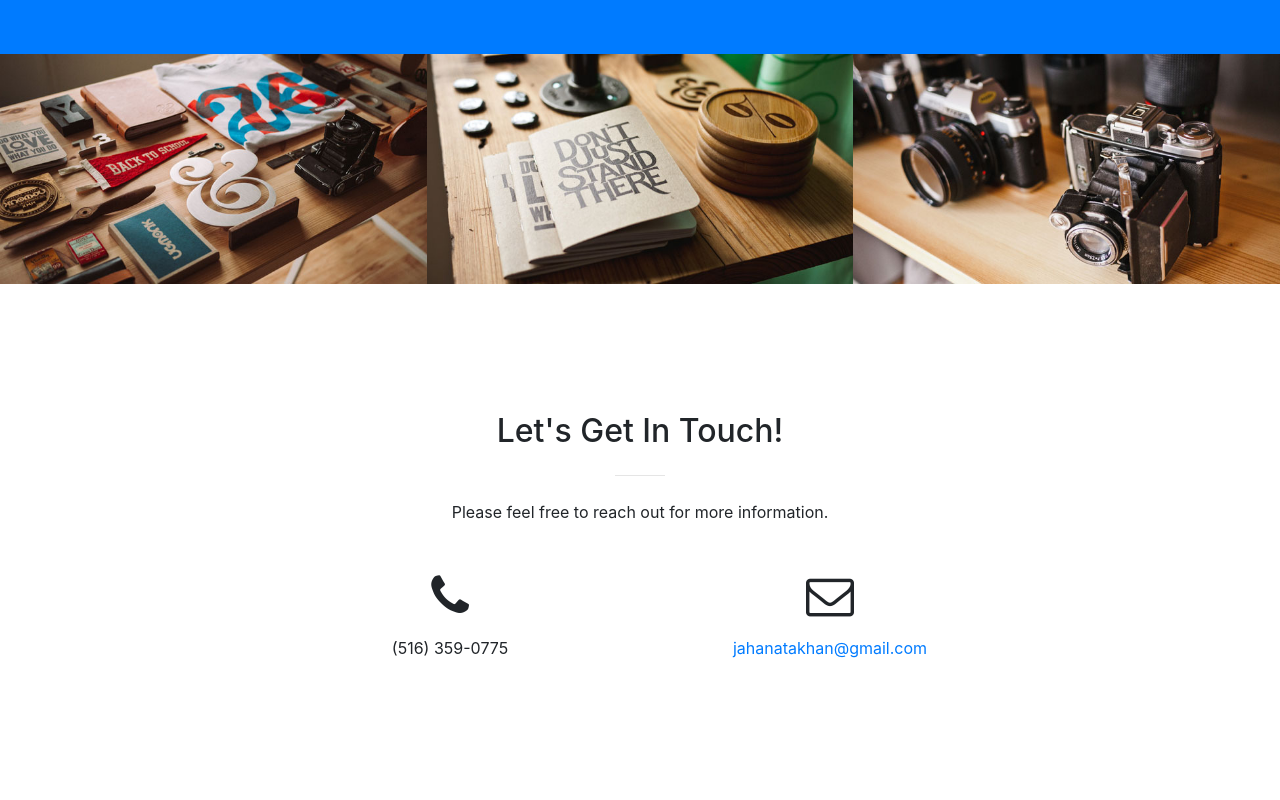
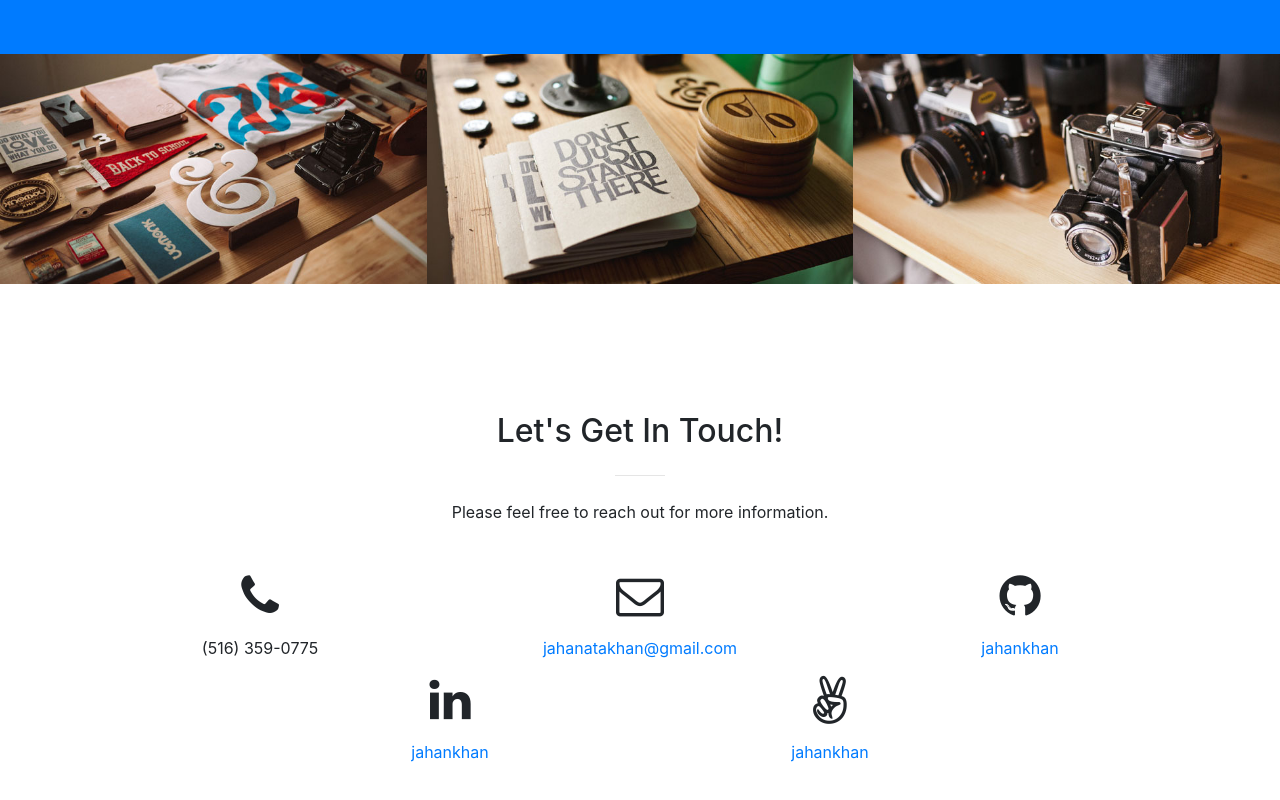
Before and after one commit to jahankhan/jahankhan.github.io, a website with bundled scripts: page index.html in a window 1280 px wide. Shown: the part 1175-1975 px from the top of the page. Built offline with nearby package versions, Linux system fonts and the light colour scheme.

Commit message:
add contact links

```diff
--- a/index.html
+++ b/index.html
@@ -244,6 +244,24 @@
               <a href="mailto:jahanatakhan@gmail.com">jahanatakhan@gmail.com</a>
             </p>
           </div>
+          <div class="col-lg-4 mr-auto text-center">
+            <i class="fa fa-github fa-3x mb-3 sr-contact"></i>
+            <p>
+              <a href="https://github.com/jahankhan/">jahankhan</a>
+            </p>
+          </div>
+          <div class="col-lg-4 ml-auto text-center">
+            <i class="fa fa-linkedin fa-3x mb-3 sr-contact"></i>
+            <p>
+              <a href="www.linkedin.com/in/jahankhan1">jahankhan</a>
+            </p>
+          </div>
+          <div class="col-lg-4 mr-auto text-center">
+            <i class="fa fa-angellist fa-3x mb-3 sr-contact"></i>
+            <p>
+              <a href="https://angel.co/jahan-khan?public_profile=1">jahankhan</a>
+            </p>
+          </div>
         </div>
       </div>
     </section>
```
